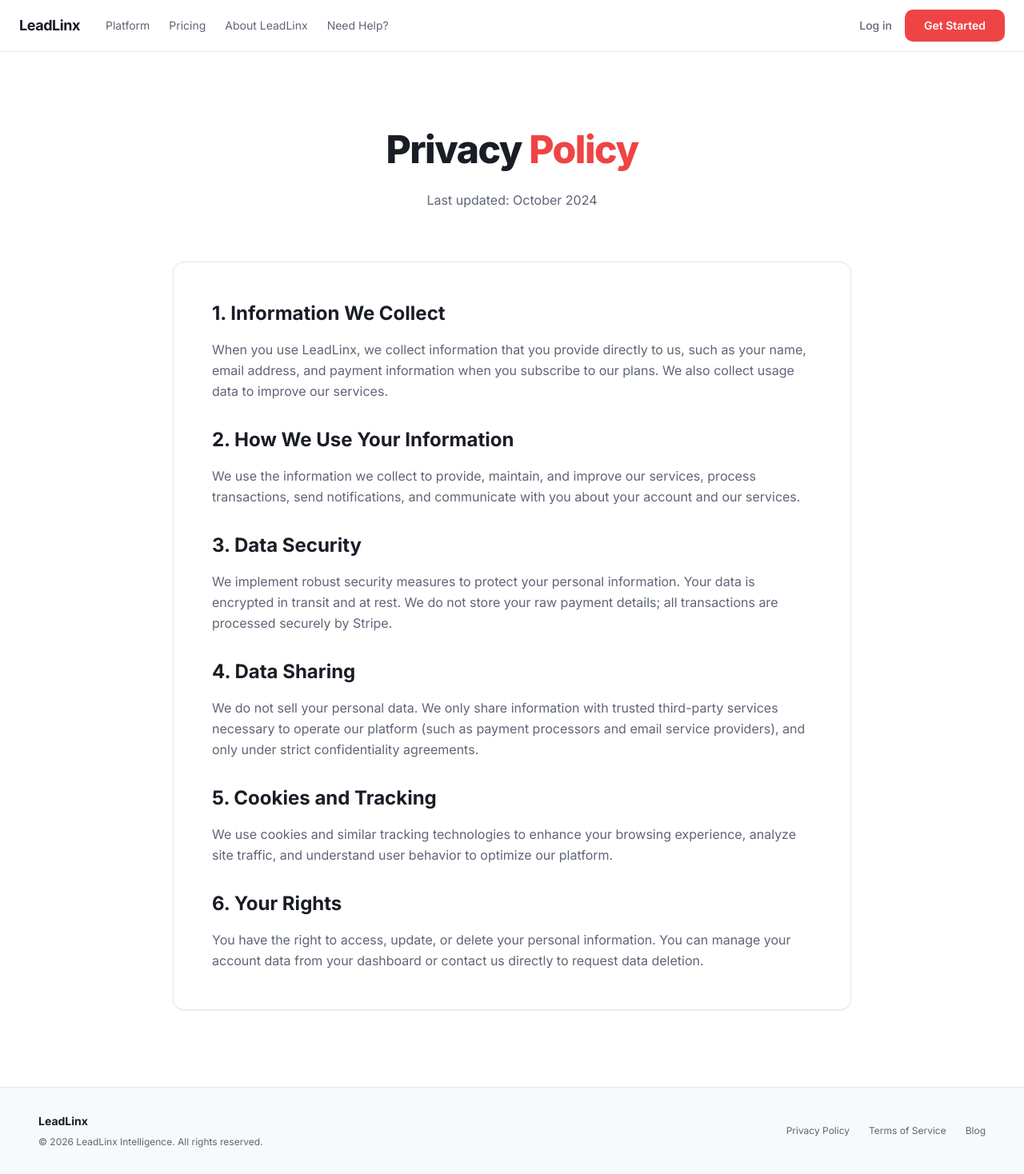
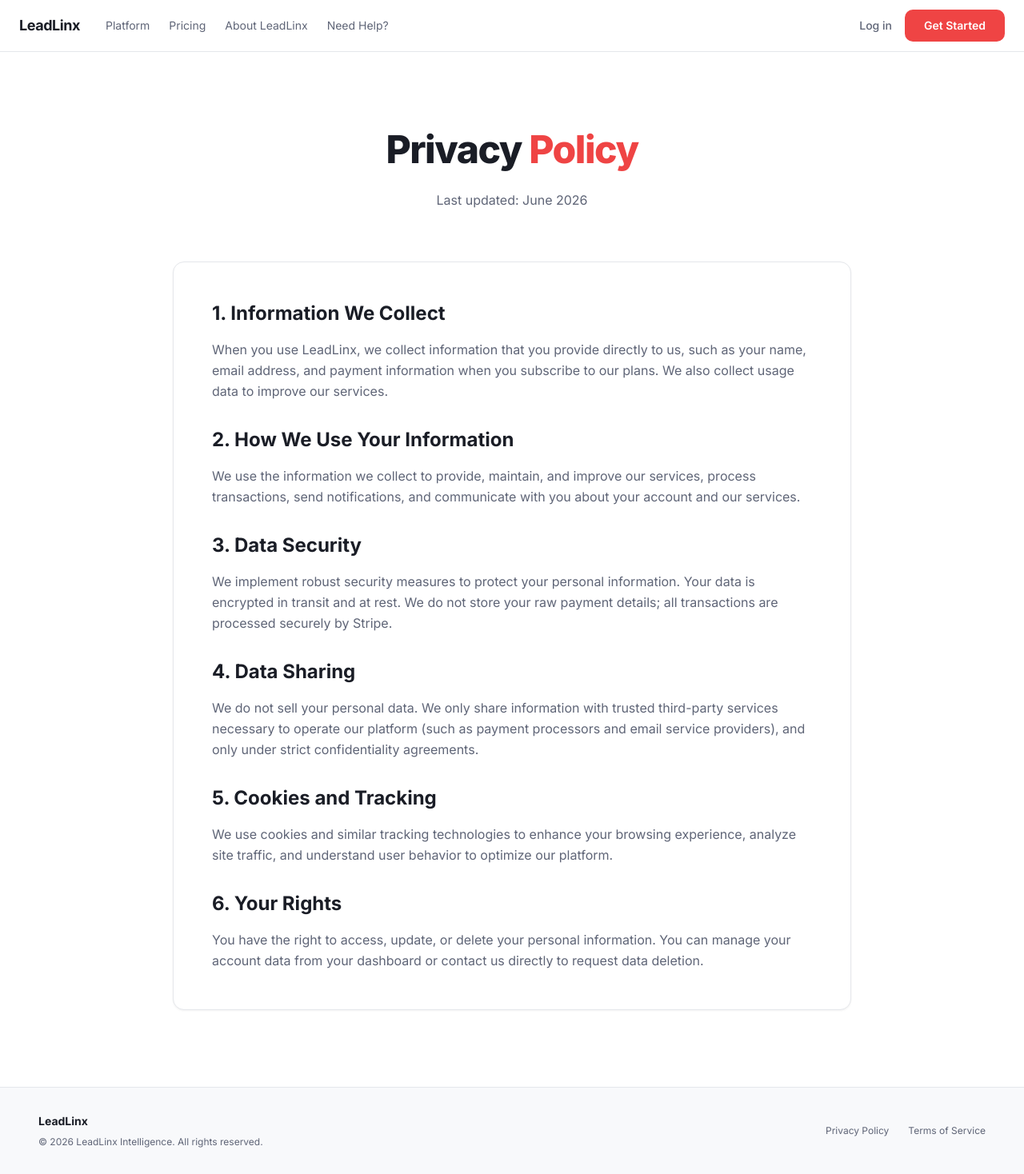
Before and after one commit to Tarekaldali/LeadLinx, a Next.js app: page /privacy in a window 1280 px wide. Shown: the whole page at 80% size. Built offline with nearby package versions, Linux system fonts and the light colour scheme; no server answers.

Commit message:
Update legal pages and footer links
Refresh the privacy and terms pages with the new June 2026 update date, remove the public Blog footer link, and rename the admin blog entry to About LeadLinx Manager.

```diff
--- a/src/app/admin/layout.js
+++ b/src/app/admin/layout.js
@@ -56,7 +56,7 @@
     {
       label: 'Content',
       items: [
-        { href: '/admin/blog', icon: 'edit_note', label: 'Blog Manager' },
+        { href: '/admin/blog', icon: 'edit_note', label: 'About LeadLinx Manager' },
         { href: '/admin/pricing', icon: 'sell', label: 'Pricing Plans' },
         { href: '/admin/insights', icon: 'lightbulb', label: 'Opportunity Insights' },
       ],
--- a/src/app/privacy/page.js
+++ b/src/app/privacy/page.js
@@ -18,7 +18,7 @@
               Privacy <span className="text-primary">Policy</span>
             </h1>
             <p className="text-on-surface-variant max-w-2xl mx-auto font-body animate-fade-in" style={{ animationDelay: '0.1s' }}>
-              Last updated: October 2024
+              Last updated: June 2026
             </p>
           </div>
 
--- a/src/app/terms/page.js
+++ b/src/app/terms/page.js
@@ -18,7 +18,7 @@
               Terms and <span className="text-primary">Conditions</span>
             </h1>
             <p className="text-on-surface-variant max-w-2xl mx-auto font-body animate-fade-in" style={{ animationDelay: '0.1s' }}>
-              Last updated: October 2024
+              Last updated: June 2026
             </p>
           </div>
 
--- a/src/components/Footer.js
+++ b/src/components/Footer.js
@@ -11,7 +11,6 @@
         <div className="flex gap-6 mt-6 md:mt-0">
           <Link className="text-on-surface-variant hover:text-primary transition-colors text-xs" href="/privacy">Privacy Policy</Link>
           <Link className="text-on-surface-variant hover:text-primary transition-colors text-xs" href="/terms">Terms of Service</Link>
-          <Link className="text-on-surface-variant hover:text-primary transition-colors text-xs" href="/blog">Blog</Link>
         </div>
       </div>
     </footer>
```
